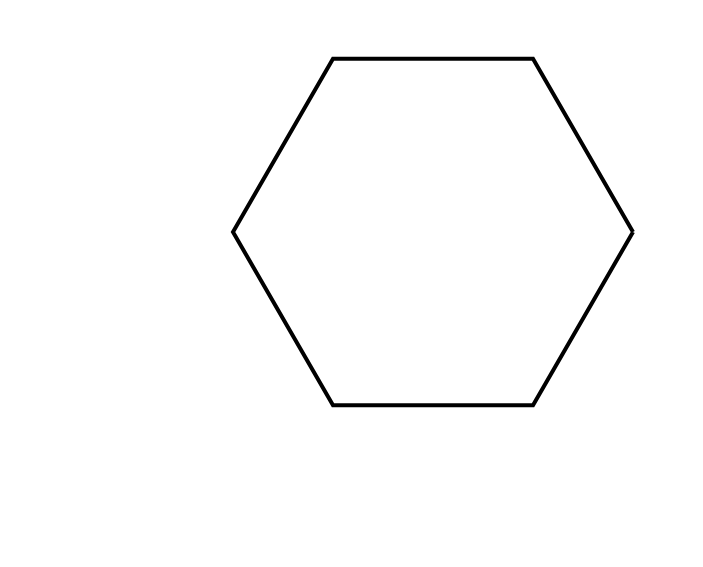
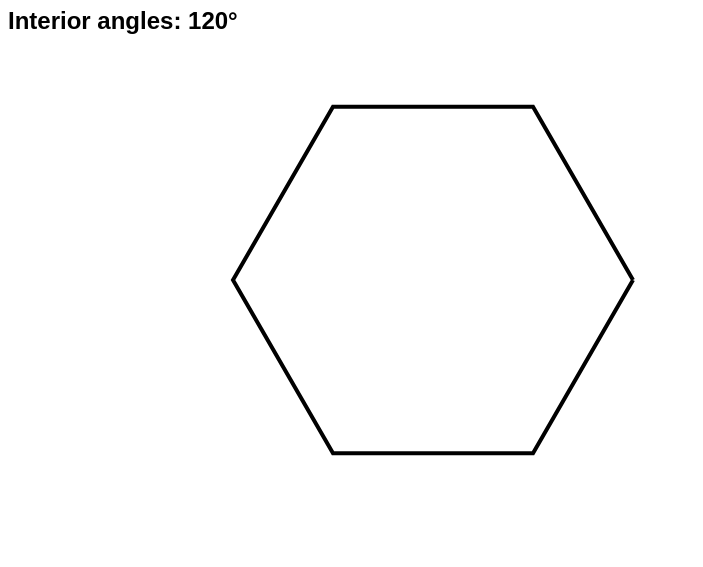
Before and after one commit to samvk/polygon-maker, a plain HTML site: page index.html in a window 1280 px wide. Shown: the part 247-814 px from the top of the page, without its empty margins (0-703 px from the left). Drawn offline with Linux system fonts and the light colour scheme; a web font is replaced by a local one.

Commit message:
adds angle degree

```diff
--- a/css/style.scss
+++ b/css/style.scss
@@ -10,6 +10,6 @@ i{
 	display: inline;
 }
 
-h1,h3{
+h1,h2,h3{
 	font-family: 'ABeeZee', sans-serif;
 }
--- a/index.html
+++ b/index.html
@@ -35,6 +35,7 @@
 	<button id="custom-sub">Submit</button>
 	<h3>How many sides does it take before our polygon just looks like a circle?</h3>
 	<h1>Number of sides: <span id="count"></span></h1>
+	<h2>Interior angles: <span id="n"></span></h2>
 
 	<!--**************************************************-->
 
--- a/js/script.js
+++ b/js/script.js
@@ -13,6 +13,12 @@ function makePolygon() {
 	String.prototype.reverse = function () {
 		return this.split("").reverse().join("");
 	};
+
+	var intAngle = ((numberOfSides - 2) * 180)/numberOfSides;
+
+	var longNum = intAngle.toString().substr(0,12) + "°";
+
+	$("#n").text(longNum);
 
 	var newNumMaker = (function () {
 		var reverseString = numberOfSides.toString().reverse();
```
Also changed, not shown: css/style.css, 1 other file.
